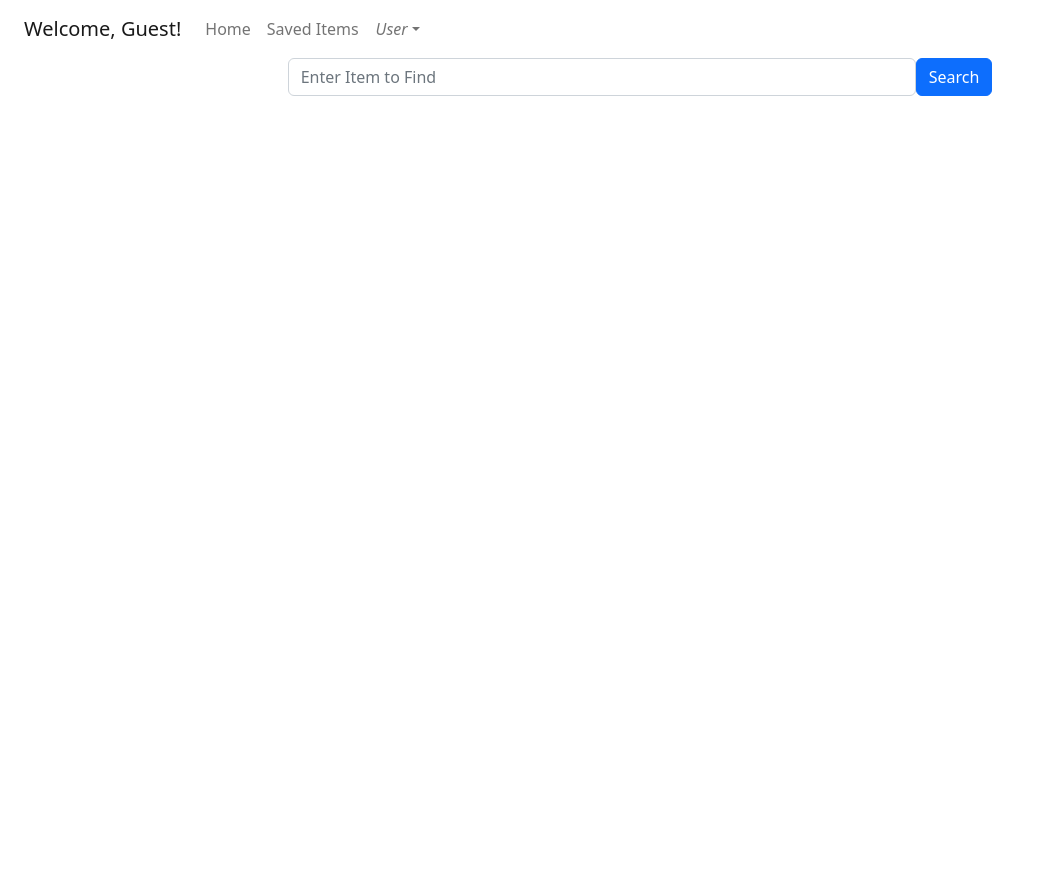
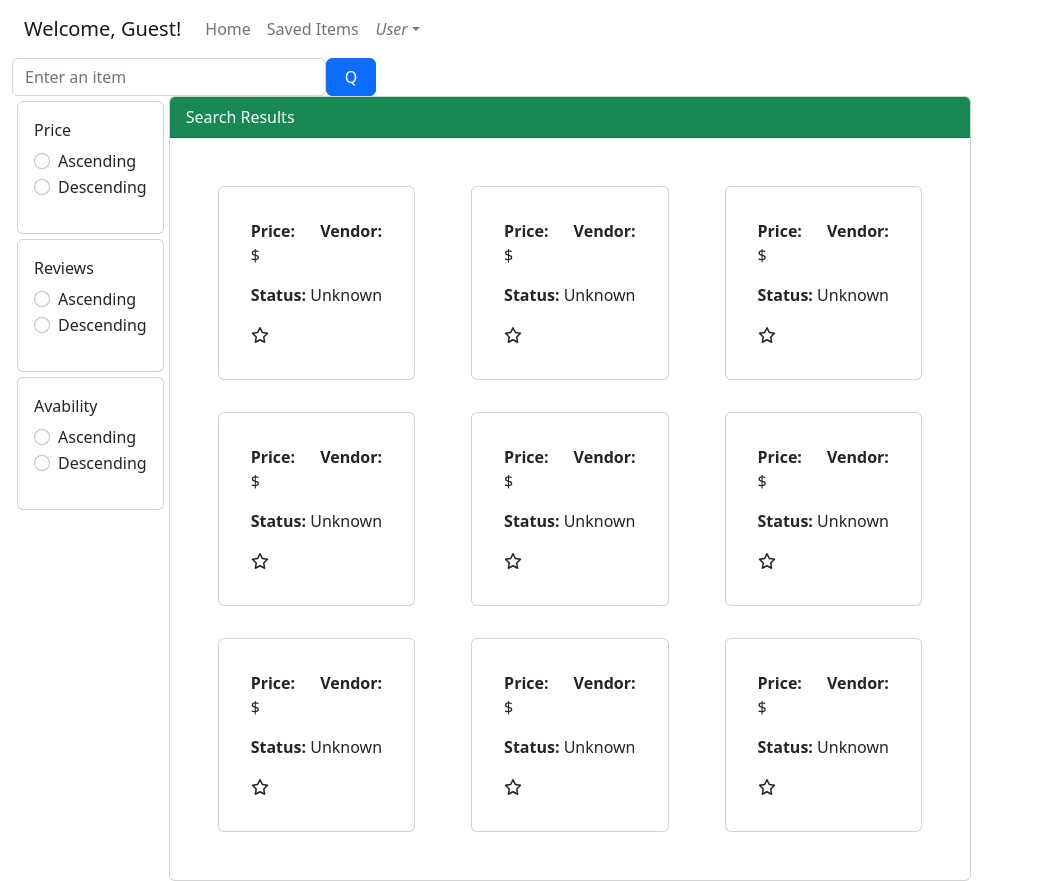
Before and after one commit to cs595-Group8/Store-Website, a Vue app: page / in a window 1280 px wide. Shown: the whole page, without its empty margins (0-1043 px from the left). Before the commit the page ends 800 px from the top, so only its background shows below. Built offline with nearby package versions, Linux system fonts and the light colour scheme.

Commit message:
search page stuff with filters

```diff
--- /dev/null
+++ b/src/components/FilterBox.vue
@@ -0,0 +1,45 @@
+<template>
+    <div>
+  <b-card id="card">
+    <div>
+    <b-form-group label="Price" v-slot="{ ariaDescribedby }">
+      <b-form-radio v-model="selectedPrice" :aria-describedby="ariaDescribedby" name="price" value="A">Ascending</b-form-radio>
+      <b-form-radio v-model="selectedPrice" :aria-describedby="ariaDescribedby" name="price" value="B">Descending</b-form-radio>
+    </b-form-group>
+
+
+  </div>
+  </b-card>
+  <b-card id="card">
+    <div>
+    <b-form-group label="Reviews" v-slot="{ ariaDescribedby }">
+      <b-form-radio v-model="selectedReviews" :aria-describedby="ariaDescribedby" name="reviews" value="A">Ascending</b-form-radio>
+      <b-form-radio v-model="selectedReviews" :aria-describedby="ariaDescribedby" name="reviews" value="B">Descending</b-form-radio>
+    </b-form-group>
+
+
+  </div>
+  </b-card>
+  <b-card id="card">
+    <div>
+    <b-form-group label="Avability" v-slot="{ ariaDescribedby }">
+      <b-form-radio v-model="selectedAva" :aria-describedby="ariaDescribedby" name="Availibity" value="A">Ascending</b-form-radio>
+      <b-form-radio v-model="selectedAva" :aria-describedby="ariaDescribedby" name="Availibity" value="B">Descending</b-form-radio>
+    </b-form-group>
+
+
+  </div>
+  </b-card>
+</div>
+</template>
+
+
+<script>
+
+</script>
+
+<style>
+  #card {
+    margin: 5px;
+  }
+</style>
--- a/src/router/index.js
+++ b/src/router/index.js
@@ -4,11 +4,7 @@ import HomeView from '../views/HomeView.vue'
 const router = createRouter({
   history: createWebHistory(import.meta.env.BASE_URL),
   routes: [
-    {
-      path: '/',
-      name: 'home',
-      component: HomeView
-    },
+
     {
       path: '/profile-details',
       name: 'profile-details',
@@ -29,6 +25,11 @@ const router = createRouter({
       path: '/create-account',
       name: 'create-account',
       component: () => import('../views/CreateAccount.vue')
+    },
+    {
+      path: '/',
+      name: 'search-page',
+      component: () => import('../views/SearchPage.vue')
     }
   ]
 })
--- /dev/null
+++ b/src/views/SearchPage.vue
@@ -0,0 +1,79 @@
+
+
+<template>
+  <UpperBar></UpperBar>
+
+    <div>
+    <b-form inline style="display: flex">
+      <label class="sr-only" for="inline-form-input-name" >Search</label>
+      <b-form-input
+        id="inline-form-input-name"
+        class="mb-2 mr-sm-2 mb-sm-0"
+        placeholder="Enter an item"
+        style="width: 25%"
+      ></b-form-input>
+      <b-button variant="primary" style="width: 50px">Q</b-button>
+    </b-form>
+  </div>
+  <div style="display: flex">
+  <FilterBox></FilterBox>
+  <div>
+    <b-card
+        header="Search Results"
+        header-text-variant="white"
+        header-tag="header"
+        header-bg-variant="success"
+        footer-border-variant="dark"
+    >
+    <b-card-body>
+        <b-card-group deck>
+            <ItemCard></ItemCard>
+            <ItemCard></ItemCard>
+            <ItemCard></ItemCard>
+        </b-card-group>
+        <b-card-group deck>
+            <ItemCard></ItemCard>
+            <ItemCard></ItemCard>
+            <ItemCard></ItemCard>
+        </b-card-group>
+        <b-card-group deck>
+            <ItemCard></ItemCard>
+            <ItemCard></ItemCard>
+            <ItemCard></ItemCard>
+        </b-card-group>
+    </b-card-body>
+  </b-card>
+  </div>
+</div>
+</template>
+
+<script>
+  import ItemCard from '../components/ItemCard.vue'
+  import UpperBar from '../components/UpperBar.vue'
+  import FilterBox from '../components/FilterBox.vue'
+
+  export default {
+    components:{
+        ItemCard,
+        UpperBar,
+        FilterBox
+    }
+  }
+
+</script>
+
+<style>
+@media (min-width: 1024px) {
+  .profileDetails {
+    min-height: 100vh;
+    display: flex;
+    align-items: center;
+  }
+}
+
+
+
+td {
+    padding: 5px 10px 0px 10px
+}
+</style>
```
Also changed, not shown: package.json (+4 -4 lines), 1 other file (tests, documents, lock files or other folders).
